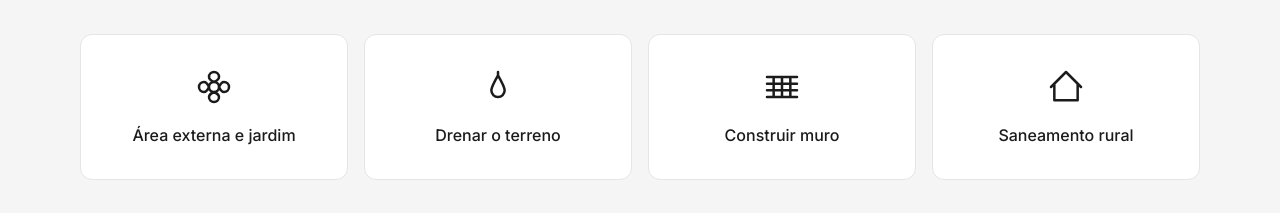
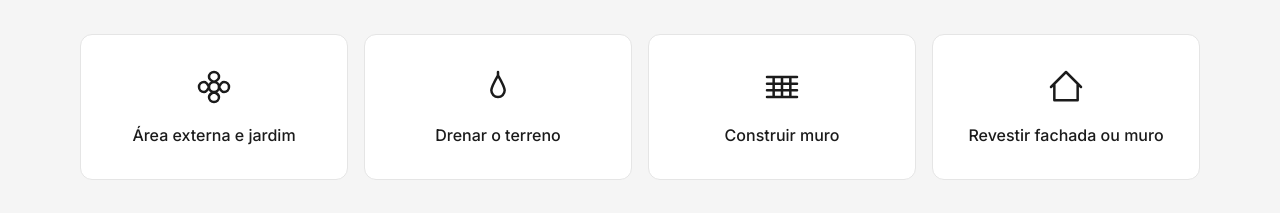
Before and after one commit to centraldoconcretosuporte-creator/central-do-concreto, a Next.js app: page / in a window 1280 px wide. Shown: the part 2360-2573 px from the top of the page. Built offline with nearby package versions, Linux system fonts and the light colour scheme.

Commit message:
feat(home): troca atalho 4 de Saneamento rural para Revestir fachada ou muro

```diff
--- a/app/page.tsx
+++ b/app/page.tsx
@@ -184,7 +184,7 @@ const objetivos = [
   { titulo: "Área externa e jardim", icone: "flower", href: "/produtos/piso-atermico" },
   { titulo: "Drenar o terreno", icone: "drop", href: "/tubo-de-concreto" },
   { titulo: "Construir muro", icone: "wall", href: "/produtos/muros-e-gradis" },
-  { titulo: "Saneamento rural", icone: "home", href: "/produtos/fossa-e-filtro" },
+  { titulo: "Revestir fachada ou muro", icone: "home", href: "/revestimentos-externos" },
 ];
 
 const cidades = [
```
